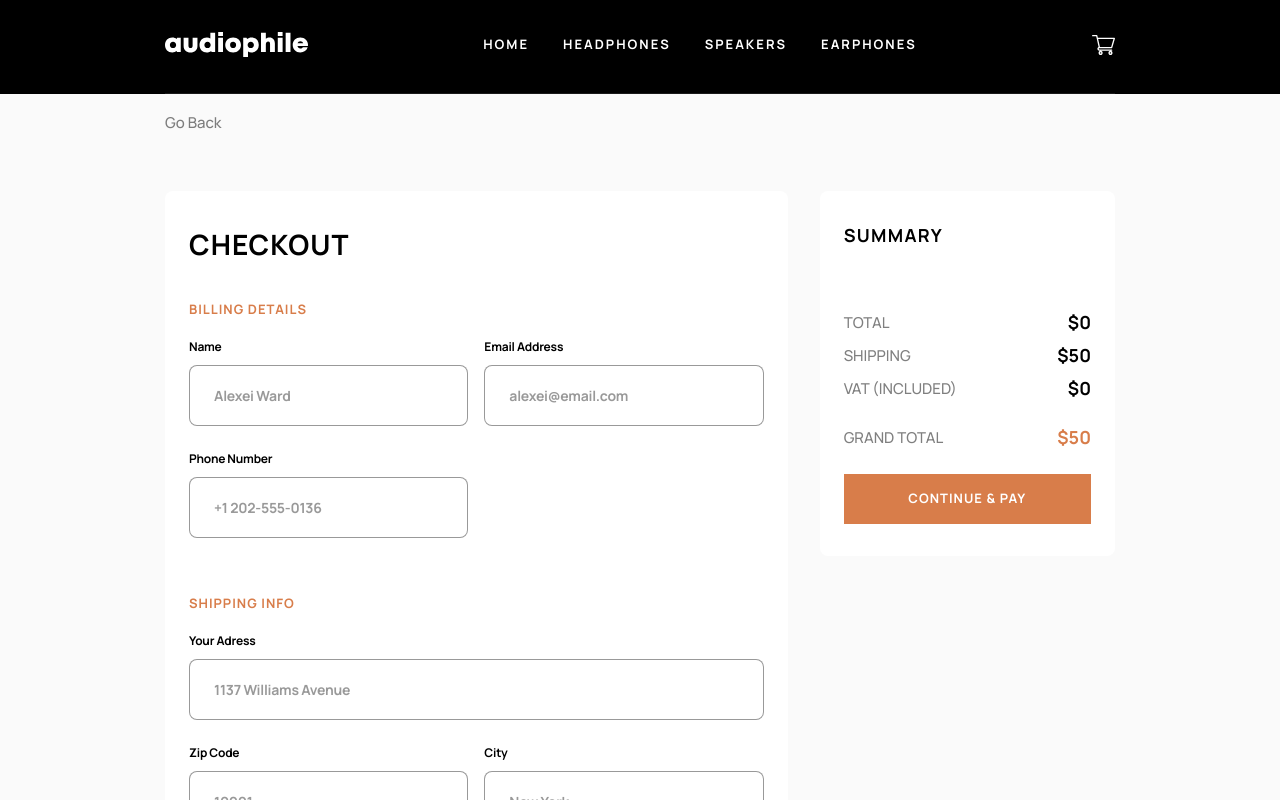
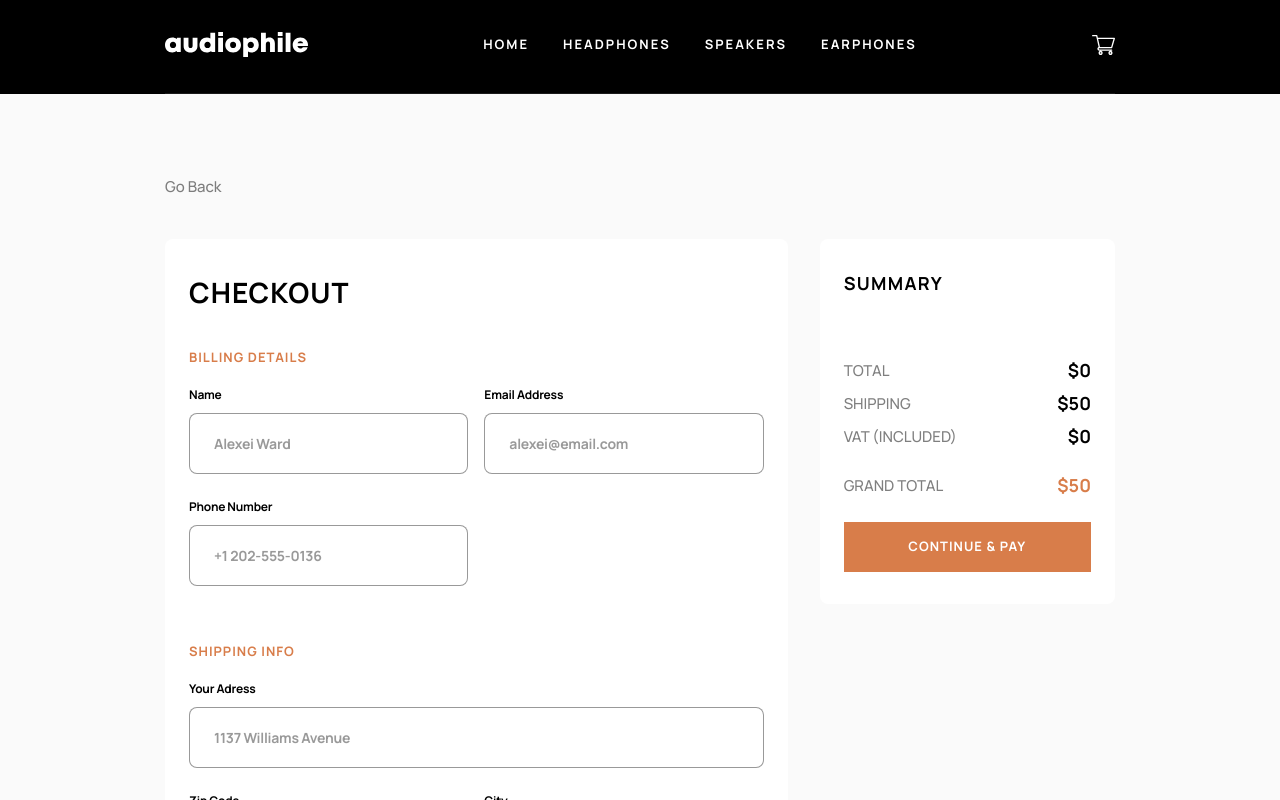
Before and after one commit to lleonardus/audiophile, a React (Vite) app: page /checkout in a window 1280 px wide. Shown: the top 800 px of the page. Built offline with nearby package versions, Linux system fonts and the light colour scheme.

Commit message:
fixing Link margins

```diff
--- a/src/pages/checkout/Checkout.jsx
+++ b/src/pages/checkout/Checkout.jsx
@@ -46,7 +46,7 @@ export function Checkout() {
       {isModalOpen && <SuccessMessageModal modalContentRef={modalContentRef} />}
       <Link
         to="/"
-        className="mb-6 mt-4 inline-block text-base text-black/50 xl:mb-14"
+        className="mb-6 mt-4 inline-block text-base text-black/50 sm:mt-12 xl:mb-10 xl:mt-20"
       >
         Go Back
       </Link>
```
